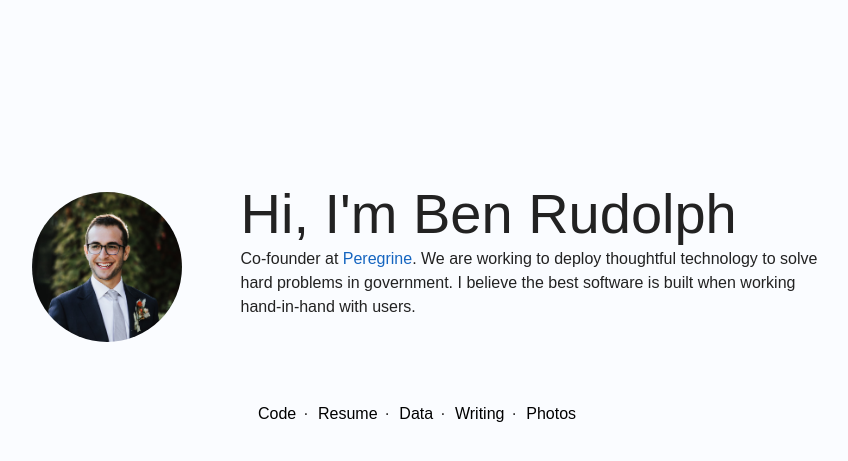
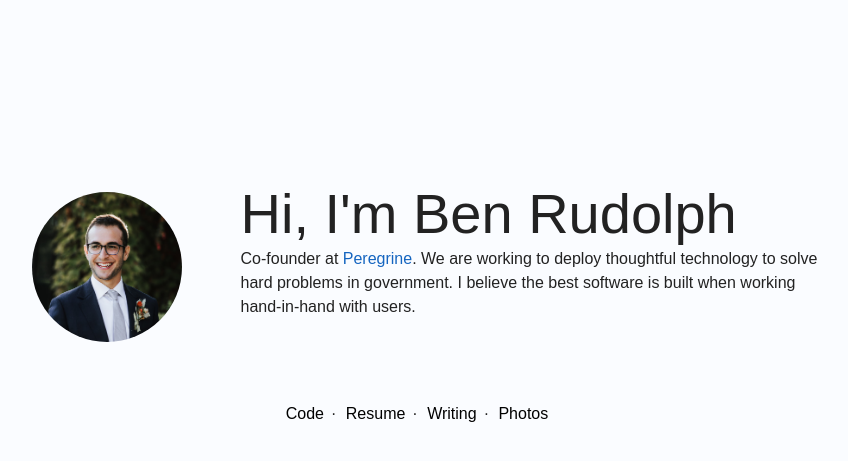
Before and after one commit to benrudolph/main, a Jekyll site: the page built from index.html, in a window 1280 px wide. Shown: the top 461 px of the page, without its empty margins (222-1070 px from the left). Built offline with Jekyll 4.4.1, drawn with Linux system fonts in a browser that asks for light colours; Markdown is read by kramdown in place of the engine named in the settings.

Commit message:
Remove data

```diff
--- a/index.html
+++ b/index.html
@@ -21,7 +21,6 @@ layout: default
     <div class="links col-sm-12">
       <a target="_blank" href="https://github.com/benrudolph">Code</a>&#183;
       <a target="_blank" href="https://www.linkedin.com/in/brudolph/">Resume</a>&#183;
-      <a target="_blank" href="//bitbybit.benrudolph.com">Data</a>&#183;
       <a target="_blank" href="https://medium.com/@_benrudolph">Writing</a>&#183;
       <a target="_blank" href="https://www.instagram.com/__benrudolph/">Photos</a>
     </div>
```
